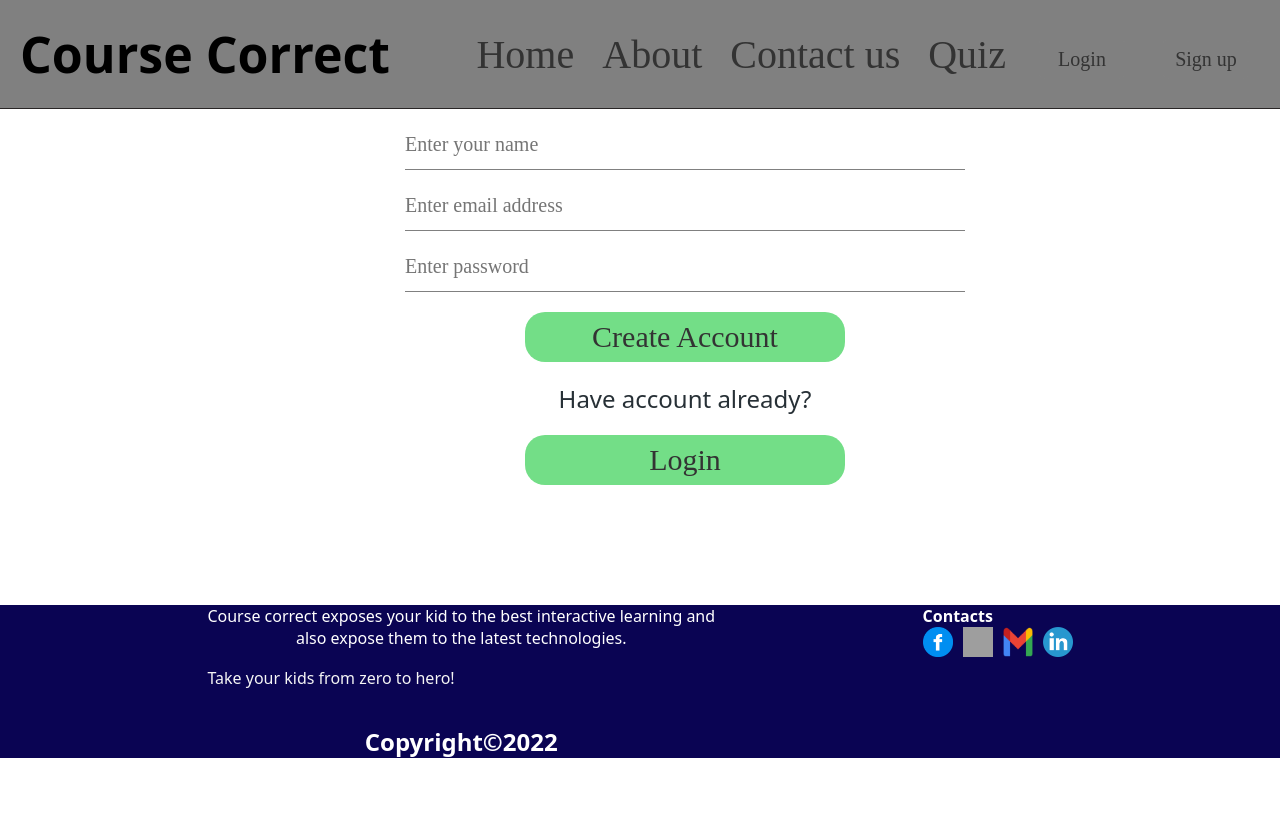
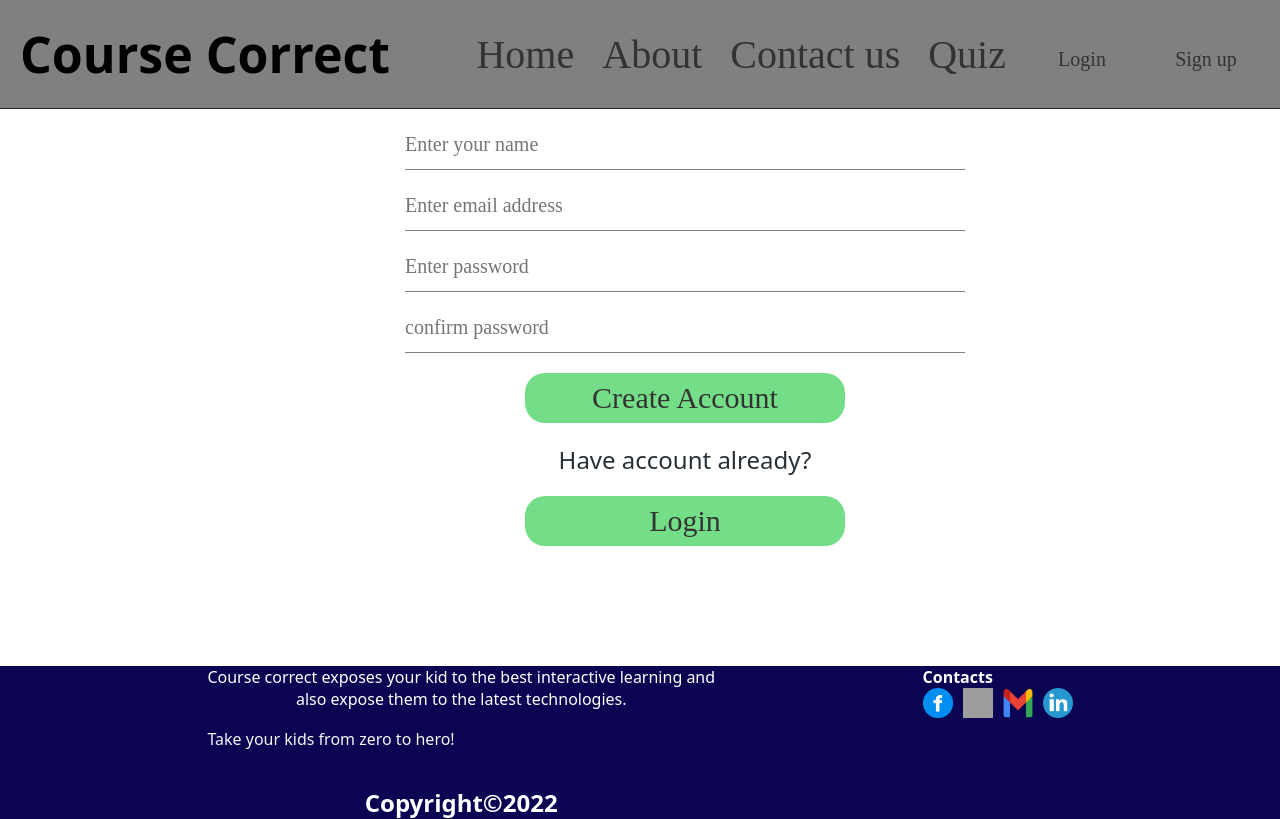
Before and after one commit to Game-of-Learners-G1/Kids-app, a React (Create React App) app: page /signup in a window 1280 px wide. Built offline with nearby package versions, Linux system fonts and the light colour scheme; grey boxes are pictures that could not be loaded.

Commit message:
Added confirm password field

```diff
--- a/src/Pages/Register.js
+++ b/src/Pages/Register.js
@@ -7,7 +7,8 @@
 function SignIn() {
     const auth = getAuth(app);
     const [email, setEmail] = useState("");
-  const [password, setPassword] = useState("");
+    const [password, setPassword] = useState("");
+    const [confirmPassword, setConfirmPassword] = useState("");
   const [name, setName] = useState("");
 
     const signUp = (e) => {
@@ -43,8 +44,12 @@
       <div>
       <input type={"email"} placeholder="Enter email address" onChange={(event) => setEmail(event.target.value)} />
         </div>
-        <div>
+    <div>
     <input type={"password"} placeholder="Enter password" onChange={(event) => setPassword(event.target.value)} />
+                </div>
+
+    <div>
+    <input type={"password"} placeholder="confirm password" onChange={(event) => setPassword(event.target.value)} />
     </div>
     <div>
             <button type='submit' className="btnCreate">Create Account</button>
```
